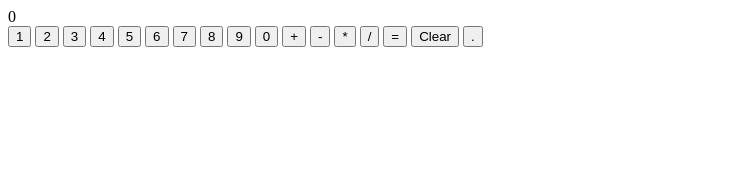
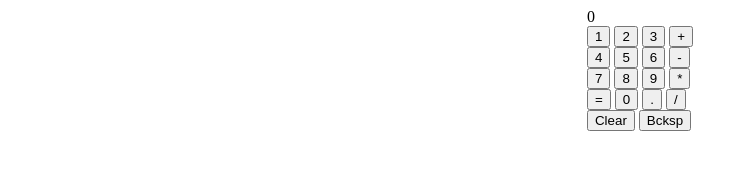
Before and after one commit to Nikhil-Madhusudhanan-25/Calculator, a plain HTML site: page index.html in a window 1280 px wide. Shown: the whole page, without its empty margins (0-748 px from the left). Drawn offline with Linux system fonts and the light colour scheme.

Commit message:
Rearrange the buttons to different rows with divs

```diff
--- a/index.html
+++ b/index.html
@@ -12,23 +12,34 @@
             0
         </div>
         <div id= "buttons">
+            <div id="row1">
                 <button>1</button>
                 <button>2</button>
                 <button>3</button>
+                <button>+</button>
+            </div>
+            <div id="row2">
                 <button>4</button>
                 <button>5</button>
                 <button>6</button>
+                <button>-</button>
+            </div>
+            <div id="row3">
                 <button>7</button>
                 <button>8</button>
                 <button>9</button>
+                <button>*</button>
+            </div>
+            <div id="row4">
+                <button>=</button>
                 <button>0</button>
-            <button>+</button>
-            <button>-</button>
-            <button>*</button>
+                <button id="decimal-button">.</button>
                 <button>/</button>
-            <button>=</button>
+            </div>
+            <div id="row5">
                 <button>Clear</button>
-            <button id="decimal-button">.</button>
+                <button>Bcksp</button>
+            </div>
         </div>
     </div>
     <script src="scripts/script.js"></script>
--- a/styles/style.css
+++ b/styles/style.css
@@ -0,0 +1,5 @@
+body{
+    display: flex;
+    justify-content: center;
+    align-items: center;
+}
```
Lines whose indentation alone changed are shown as unchanged.
